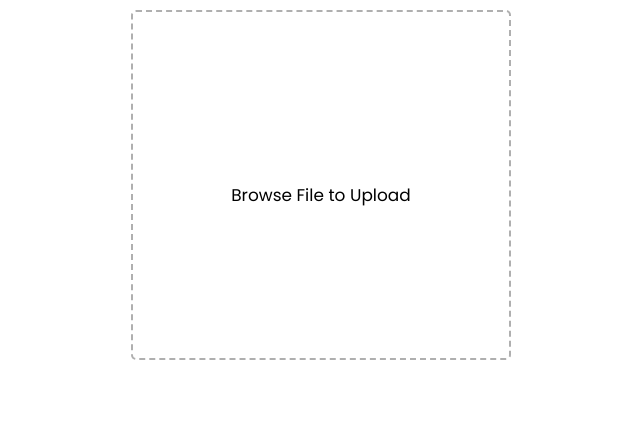
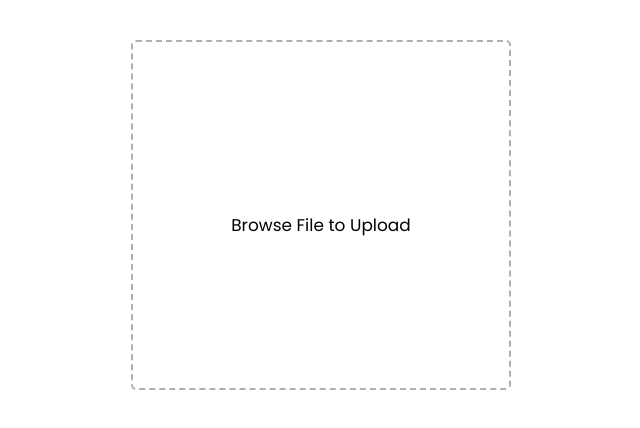
Before and after one commit to assamcareer/imageresizer, a plain HTML site: page index.html in a window 1280 px wide. Shown: the whole page, without its empty margins (319-959 px from the left). Drawn offline with Linux system fonts and the light colour scheme.

Commit message:
Update style.css

```diff
--- a/style.css
+++ b/style.css
@@ -19,7 +19,7 @@ body{
   display: flex;
   align-items: center;
   justify-content: center;
-  min-height: 100vh;
+  min-height: 860px;
   background: #ffffff;
 }
 .wrapper{
```
